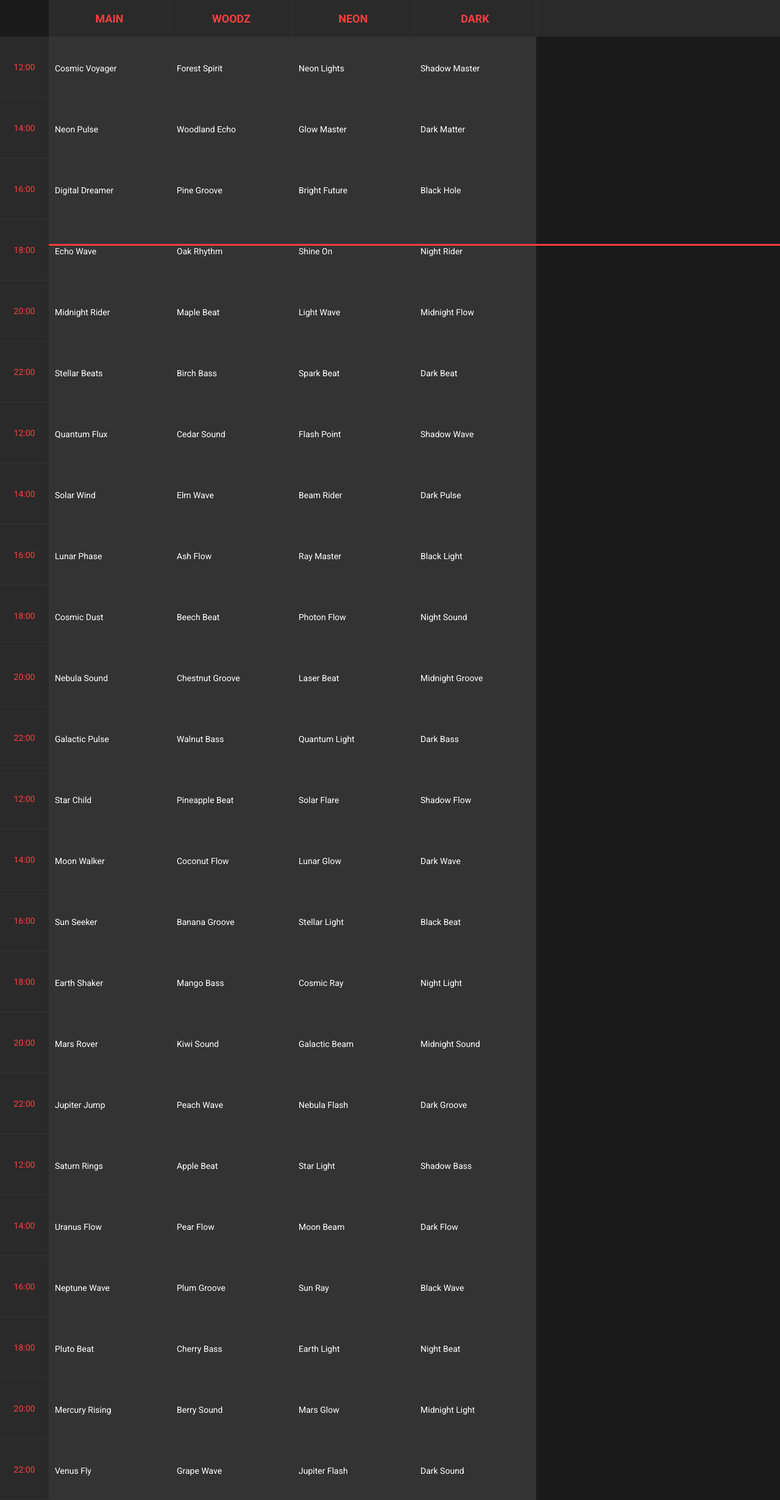
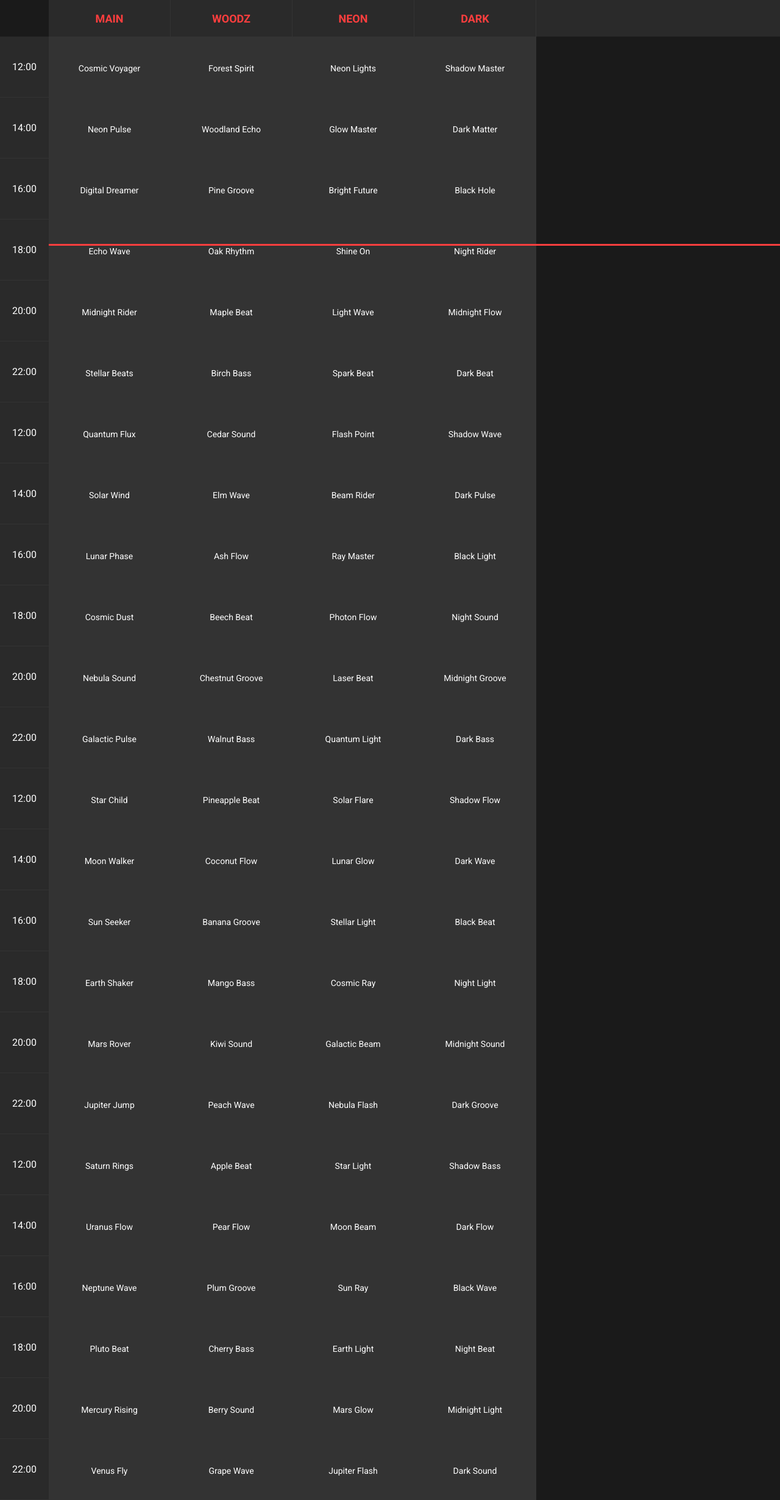
Before and after one commit to rumblemaze/outline_schedule, a Flask app: page / in a window 1280 px wide. Shown: the whole page at 61% size. Run offline with Flask 3, Linux system fonts and the light colour scheme; data that the repository does not hold is empty.

Commit message:
Refactor schedule interface by updating CSS for improved scrolling behavior and layout adjustments, and modifying HTML structure to synchronize scrolling between time column, stages header, and schedule viewport.

```diff
--- a/static/style.css
+++ b/static/style.css
@@ -14,7 +14,8 @@ body { font-family: 'Roboto', Arial, sans-serif; background: #1a1a1a; color: #ff
     z-index: 1000;
     display: flex;
     overflow-x: auto;
-    scrollbar-width: none;
+    overflow-y: hidden;
+    white-space: nowrap;
 }
 .stages-header::-webkit-scrollbar { display: none; }
 .stage-header {
@@ -41,20 +42,18 @@ body { font-family: 'Roboto', Arial, sans-serif; background: #1a1a1a; color: #ff
     background: #2a2a2a;
     z-index: 1000;
     overflow-y: auto;
+    overflow-x: hidden;
 }
 .time-column::-webkit-scrollbar { display: none; }
-.time-slot {
+.time-slot, .event-slot {
     height: 100px;
     display: flex;
     align-items: center;
     justify-content: center;
-    font-size: 14px;
-    color: #ff3e3e;
     border-bottom: 1px solid #333;
 }
 
 .schedule-grid {
-    flex: 1;
     display: flex;
     flex-direction: row;
 }
--- a/templates/index.html
+++ b/templates/index.html
@@ -16,8 +16,8 @@
 </head>
 <body>
     <div class="schedule-container" style="position:relative; width:100vw; height:100vh;">
+        <div class="stages-header" id="stagesHeader"></div>
         <div class="time-column" id="timeColumn"></div>
-        <div class="stages-header" id="stagesHeader"></div>
         <div class="schedule-viewport" id="scheduleViewport">
             <div class="zoom-wrapper" id="zoomWrapper">
                 <div class="schedule-grid" id="scheduleGrid"></div>
@@ -32,7 +32,21 @@
         const MAX_ZOOM = 2;
         const zoomWrapper = document.getElementById('zoomWrapper');
         const scheduleViewport = document.getElementById('scheduleViewport');
+        const timeColumn = document.getElementById('timeColumn');
+        const stagesHeader = document.getElementById('stagesHeader');
         let scheduleData = null;
+
+        // Синхронизация скроллов
+        scheduleViewport.addEventListener('scroll', () => {
+            timeColumn.scrollTop = scheduleViewport.scrollTop;
+            stagesHeader.scrollLeft = scheduleViewport.scrollLeft;
+        });
+        timeColumn.addEventListener('scroll', () => {
+            scheduleViewport.scrollTop = timeColumn.scrollTop;
+        });
+        stagesHeader.addEventListener('scroll', () => {
+            scheduleViewport.scrollLeft = stagesHeader.scrollLeft;
+        });
 
         function formatTime(timeStr) {
             const date = new Date(timeStr);
@@ -75,7 +89,6 @@
             const sortedTimes = Array.from(times).sort();
 
             // Рендерим колонку времени (только время!)
-            const timeColumn = document.getElementById('timeColumn');
             timeColumn.innerHTML = sortedTimes.map(time => `
                 <div class="time-slot">
                     ${formatTime(time)}
@@ -83,7 +96,6 @@
             `).join('');
 
             // Рендерим заголовки сцен
-            const stagesHeader = document.getElementById('stagesHeader');
             stagesHeader.innerHTML = scheduleData.stages.map(stage => `
                 <div class="stage-header">${stage.name}</div>
             `).join('');
```
